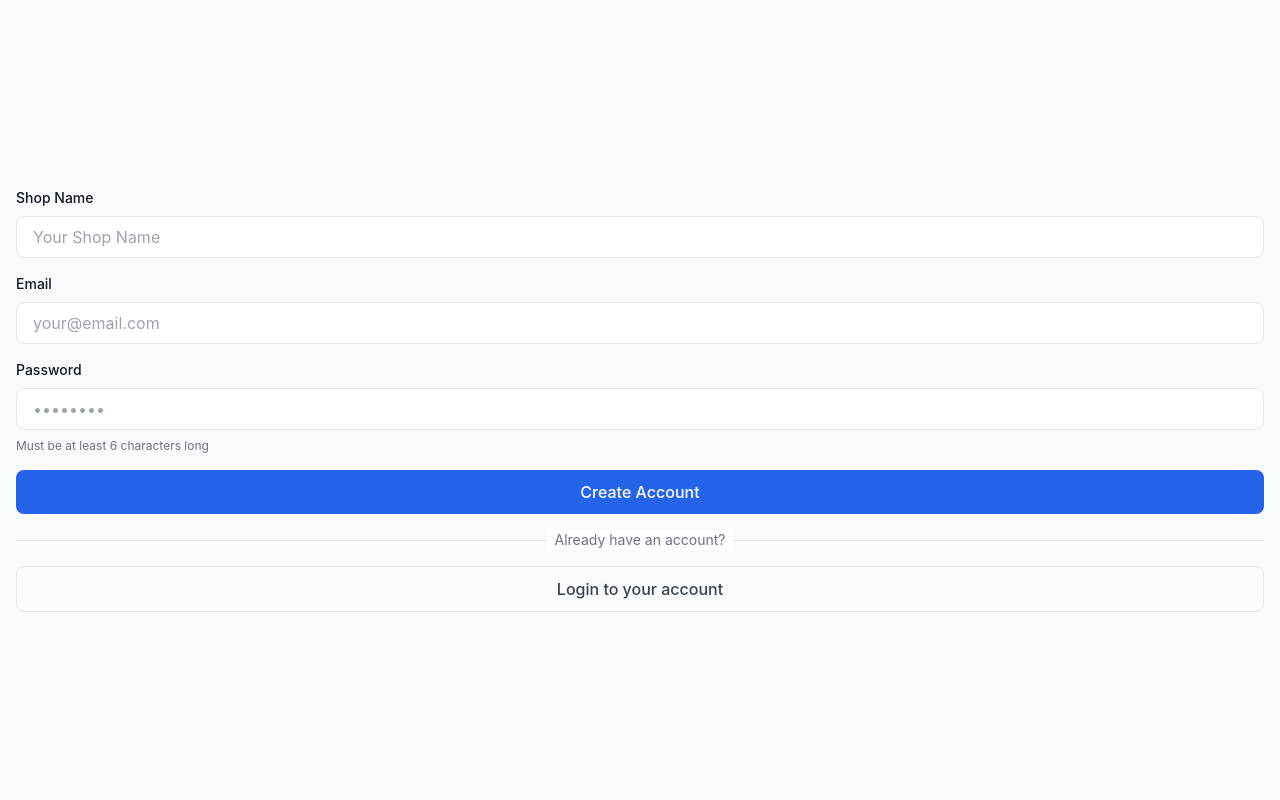
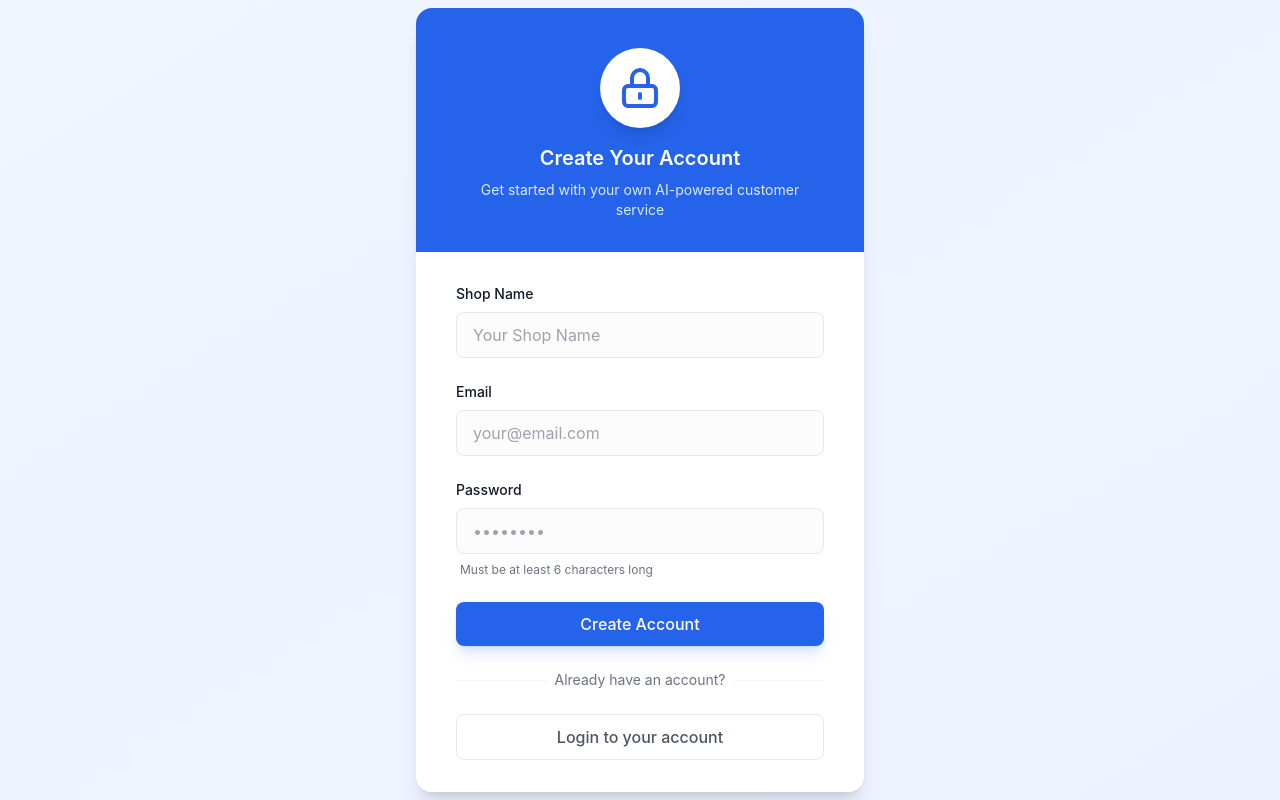
Before and after one commit to hamzajg/ai-agent-bot-mfe, a React (Vite) app: page /dashboard in a window 1280 px wide. Both pictures are taken after typing "name@example.com", "Sample123" into the empty fields and a click on the button "Create a new account". Built offline with nearby package versions, Linux system fonts and the light colour scheme.

Commit message:
Enhance authentication UI and add project preview image

```diff
--- a/src/modules/auth/AuthWrapper.tsx
+++ b/src/modules/auth/AuthWrapper.tsx
@@ -15,8 +15,11 @@ const AuthWrapper: React.FC<Props> = ({ children }) => {
   const { handleAuthSuccess: authSuccessWithNavigation } = useAuth();
 
   useEffect(() => {
+      const checkAuth = () => {
         setIsAuthenticated(AuthService.isLoggedIn());
         setIsLoading(false);
+      };
+      checkAuth();
   }, []);
 
   const handleAuthSuccess = () => {
@@ -34,7 +37,27 @@ const AuthWrapper: React.FC<Props> = ({ children }) => {
 
   if (!isAuthenticated) {
     return (
-      <div className="min-h-screen flex items-center justify-center bg-gray-50 px-4">
+        <div className="min-h-screen flex items-center justify-center bg-gradient-to-br from-blue-50 to-indigo-50">
+          <div className="w-full max-w-md mx-auto bg-white rounded-2xl shadow-xl overflow-hidden">
+            <div className="relative bg-blue-600 px-6 pt-10 pb-8 shadow-lg sm:px-10">
+              <div className="w-full flex justify-center mb-4">
+                <div className="w-20 h-20 rounded-full bg-white flex items-center justify-center shadow-lg">
+                  <svg className="w-12 h-12 text-blue-600" fill="none" stroke="currentColor" viewBox="0 0 24 24">
+                    <path strokeLinecap="round" strokeLinejoin="round" strokeWidth="2" d="M12 15v2m-6 4h12a2 2 0 002-2v-6a2 2 0 00-2-2H6a2 2 0 00-2 2v6a2 2 0 002 2zm10-10V7a4 4 0 00-8 0v4h8z" />
+                  </svg>
+                </div>
+              </div>
+              <h2 className="text-xl font-semibold text-white text-center">
+                {isLoginMode ? 'Welcome Back' : 'Create Your Account'}
+              </h2>
+              <p className="mt-2 text-blue-100 text-sm text-center">
+                {isLoginMode
+                  ? 'Sign in to access your dashboard and manage your AI agent'
+                  : 'Get started with your own AI-powered customer service'}
+              </p>
+            </div>
+
+            <div className="relative px-6 py-8 sm:px-10 bg-white">
               {isLoginMode ? (
                 <LoginForm
                   onSuccess={handleAuthSuccess}
@@ -47,6 +70,8 @@ const AuthWrapper: React.FC<Props> = ({ children }) => {
                 />
               )}
             </div>
+          </div>
+        </div>
     );
   }
 
--- a/src/modules/auth/components/LoginForm.tsx
+++ b/src/modules/auth/components/LoginForm.tsx
@@ -29,7 +29,7 @@ const LoginForm: React.FC<Props> = ({ onSuccess, onToggleMode }) => {
 
   return (
     <div className="w-full">
-      <form onSubmit={handleSubmit} className="space-y-4">
+        <form onSubmit={handleSubmit} className="space-y-6">
         <div className="space-y-2">
           <label className="block text-sm font-medium text-gray-900">Email</label>
           <div className="relative">
@@ -37,7 +37,7 @@ const LoginForm: React.FC<Props> = ({ onSuccess, onToggleMode }) => {
               type="email"
               value={email}
               onChange={(e) => setEmail(e.target.value)}
-              className="w-full px-4 py-2 border border-gray-200 rounded-lg focus:ring-2 focus:ring-blue-500 focus:border-transparent transition-all duration-200 outline-none"
+                className="w-full px-4 py-2.5 border border-gray-200 rounded-lg focus:ring-2 focus:ring-blue-500/20 focus:border-blue-500 transition-all duration-200 outline-none bg-gray-50/50"
               required
               placeholder="your@email.com"
               autoComplete="email"
@@ -52,7 +52,7 @@ const LoginForm: React.FC<Props> = ({ onSuccess, onToggleMode }) => {
               type="password"
               value={password}
               onChange={(e) => setPassword(e.target.value)}
-              className="w-full px-4 py-2 border border-gray-200 rounded-lg focus:ring-2 focus:ring-blue-500 focus:border-transparent transition-all duration-200 outline-none"
+                className="w-full px-4 py-2.5 border border-gray-200 rounded-lg focus:ring-2 focus:ring-blue-500/20 focus:border-blue-500 transition-all duration-200 outline-none bg-gray-50/50"
               required
               placeholder="••••••••"
               autoComplete="current-password"
@@ -62,7 +62,7 @@ const LoginForm: React.FC<Props> = ({ onSuccess, onToggleMode }) => {
         </div>
 
         {error && (
-          <div className="p-3 text-sm text-red-600 bg-red-50 border border-red-100 rounded-lg">
+            <div className="p-3 text-sm text-red-600 bg-red-50/50 border border-red-100 rounded-lg">
             {error}
           </div>
         )}
@@ -71,8 +71,8 @@ const LoginForm: React.FC<Props> = ({ onSuccess, onToggleMode }) => {
           type="submit"
           disabled={isLoading}
           className="w-full bg-blue-600 text-white rounded-lg px-4 py-2.5 font-medium
-            hover:bg-blue-700 disabled:opacity-50 disabled:cursor-not-allowed
-            focus:ring-4 focus:ring-blue-500/50 transition-all duration-200"
+              hover:bg-blue-700 disabled:opacity-50 disabled:cursor-not-allowed shadow-lg shadow-blue-500/20
+              focus:ring-4 focus:ring-blue-500/30 transition-all duration-200"
         >
           {isLoading ? (
             <span className="flex items-center justify-center gap-2">
@@ -87,20 +87,20 @@ const LoginForm: React.FC<Props> = ({ onSuccess, onToggleMode }) => {
           )}
         </button>
 
-        <div className="relative my-6">
+          <div className="relative my-8">
           <div className="absolute inset-0 flex items-center">
-            <div className="w-full border-t border-gray-200"></div>
+              <div className="w-full border-t border-gray-100"></div>
           </div>
           <div className="relative flex justify-center text-sm">
-            <span className="px-2 text-gray-500 bg-white">Don't have an account?</span>
+              <span className="px-2 text-gray-500 bg-white text-sm">Don't have an account?</span>
           </div>
         </div>
 
         <button
           type="button"
           onClick={onToggleMode}
-          className="w-full px-4 py-2.5 border border-gray-200 rounded-lg text-gray-700 font-medium
-            hover:bg-gray-50 focus:ring-4 focus:ring-gray-200/50 transition-all duration-200"
+            className="w-full px-4 py-2.5 border border-gray-200 rounded-lg text-gray-600 font-medium
+              hover:bg-gray-50/50 hover:border-gray-300 focus:ring-4 focus:ring-gray-200/50 transition-all duration-200"
         >
           Create a new account
         </button>
--- a/src/modules/auth/components/RegisterForm.tsx
+++ b/src/modules/auth/components/RegisterForm.tsx
@@ -31,7 +31,7 @@ const RegisterForm: React.FC<Props> = ({ onSuccess, onToggleMode }) => {
 
   return (
     <div className="w-full">
-      <form onSubmit={handleSubmit} className="space-y-4">
+        <form onSubmit={handleSubmit} className="space-y-6">
         <div className="space-y-2">
           <label className="block text-sm font-medium text-gray-900">Shop Name</label>
           <div className="relative">
@@ -39,7 +39,7 @@ const RegisterForm: React.FC<Props> = ({ onSuccess, onToggleMode }) => {
               type="text"
               value={shopName}
               onChange={(e) => setShopName(e.target.value)}
-              className="w-full px-4 py-2 border border-gray-200 rounded-lg focus:ring-2 focus:ring-blue-500 focus:border-transparent transition-all duration-200 outline-none"
+                className="w-full px-4 py-2.5 border border-gray-200 rounded-lg focus:ring-2 focus:ring-blue-500/20 focus:border-blue-500 transition-all duration-200 outline-none bg-gray-50/50"
               required
               placeholder="Your Shop Name"
               autoComplete="organization"
@@ -54,7 +54,7 @@ const RegisterForm: React.FC<Props> = ({ onSuccess, onToggleMode }) => {
               type="email"
               value={email}
               onChange={(e) => setEmail(e.target.value)}
-              className="w-full px-4 py-2 border border-gray-200 rounded-lg focus:ring-2 focus:ring-blue-500 focus:border-transparent transition-all duration-200 outline-none"
+                className="w-full px-4 py-2.5 border border-gray-200 rounded-lg focus:ring-2 focus:ring-blue-500/20 focus:border-blue-500 transition-all duration-200 outline-none bg-gray-50/50"
               required
               placeholder="your@email.com"
               autoComplete="email"
@@ -69,18 +69,18 @@ const RegisterForm: React.FC<Props> = ({ onSuccess, onToggleMode }) => {
               type="password"
               value={password}
               onChange={(e) => setPassword(e.target.value)}
-              className="w-full px-4 py-2 border border-gray-200 rounded-lg focus:ring-2 focus:ring-blue-500 focus:border-transparent transition-all duration-200 outline-none"
+                className="w-full px-4 py-2.5 border border-gray-200 rounded-lg focus:ring-2 focus:ring-blue-500/20 focus:border-blue-500 transition-all duration-200 outline-none bg-gray-50/50"
               required
               placeholder="••••••••"
               autoComplete="new-password"
               minLength={6}
             />
           </div>
-          <p className="text-xs text-gray-500">Must be at least 6 characters long</p>
+            <p className="text-xs text-gray-500 pl-1">Must be at least 6 characters long</p>
         </div>
 
         {error && (
-          <div className="p-3 text-sm text-red-600 bg-red-50 border border-red-100 rounded-lg">
+            <div className="p-3 text-sm text-red-600 bg-red-50/50 border border-red-100 rounded-lg">
             {error}
           </div>
         )}
@@ -89,8 +89,8 @@ const RegisterForm: React.FC<Props> = ({ onSuccess, onToggleMode }) => {
           type="submit"
           disabled={isLoading}
           className="w-full bg-blue-600 text-white rounded-lg px-4 py-2.5 font-medium
-            hover:bg-blue-700 disabled:opacity-50 disabled:cursor-not-allowed
-            focus:ring-4 focus:ring-blue-500/50 transition-all duration-200"
+              hover:bg-blue-700 disabled:opacity-50 disabled:cursor-not-allowed shadow-lg shadow-blue-500/20
+              focus:ring-4 focus:ring-blue-500/30 transition-all duration-200"
         >
           {isLoading ? (
             <span className="flex items-center justify-center gap-2">
@@ -105,20 +105,20 @@ const RegisterForm: React.FC<Props> = ({ onSuccess, onToggleMode }) => {
           )}
         </button>
 
-        <div className="relative my-6">
+          <div className="relative my-8">
           <div className="absolute inset-0 flex items-center">
-            <div className="w-full border-t border-gray-200"></div>
+              <div className="w-full border-t border-gray-100"></div>
           </div>
           <div className="relative flex justify-center text-sm">
-            <span className="px-2 text-gray-500 bg-white">Already have an account?</span>
+              <span className="px-2 text-gray-500 bg-white text-sm">Already have an account?</span>
           </div>
         </div>
 
         <button
           type="button"
           onClick={onToggleMode}
-          className="w-full px-4 py-2.5 border border-gray-200 rounded-lg text-gray-700 font-medium
-            hover:bg-gray-50 focus:ring-4 focus:ring-gray-200/50 transition-all duration-200"
+            className="w-full px-4 py-2.5 border border-gray-200 rounded-lg text-gray-600 font-medium
+              hover:bg-gray-50/50 hover:border-gray-300 focus:ring-4 focus:ring-gray-200/50 transition-all duration-200"
         >
           Login to your account
         </button>
```
Also changed, not shown: 2 other files (tests, documents, lock files or other folders). Lines whose indentation alone changed are shown as unchanged.
